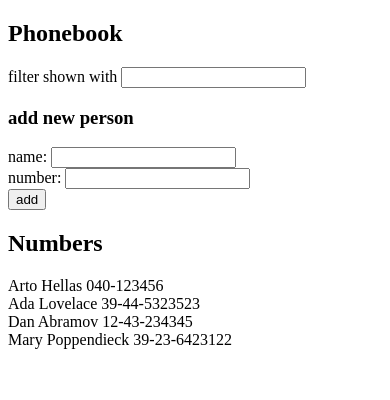
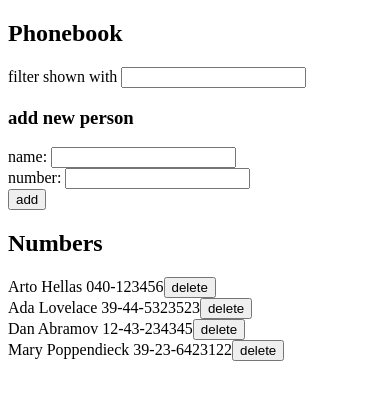
Before and after one commit to indahjann/fullstack-moocfi, a React (Vite) app in the folder Part 2/phonebook/: page / in a window 390 px wide. Shown: the top 400 px of the page. Built offline with nearby package versions, Linux system fonts and the light colour scheme; data requests are answered from the project's data file.

Commit message:
forget to create new branch, 2.14: The Phonebook step 9 done

```diff
--- a/Part 2/phonebook/src/App.jsx
+++ b/Part 2/phonebook/src/App.jsx
@@ -18,6 +18,19 @@
         setPersons(initialPerson)
       })
     }, [])
+
+  const deletePerson = (id) => {
+    const person = persons.find(p => p.id === id)
+    console.log('delete', person)
+
+    if (window.confirm(`Delete ${person.name} ?`)) {
+      personService
+        .remove(id)
+        .then(() => {
+          setPersons(persons.filter(p => p.id !== id))
+        })
+    }
+  }
 
   const addPerson = (event) => {
     event.preventDefault()
@@ -78,7 +91,7 @@
       />
 
       <h2>Numbers</h2>
-      <Persons personToShow={personToShow} />
+      <Persons personToShow={personToShow} deletePerson={deletePerson} />
     </div>
   )
 }
--- a/Part 2/phonebook/src/components/Persons.jsx
+++ b/Part 2/phonebook/src/components/Persons.jsx
@@ -1,9 +1,10 @@
-const Persons = ({ personToShow }) => {
-    return (
+const Persons = ({ personToShow, deletePerson }) => {
+  return (
     <div>
       {personToShow.map(person =>
         <div key={person.id}>
           {person.name} {person.number}
+          <button onClick={() => deletePerson(person.id)}>delete</button>
         </div>
       )}
     </div>
--- a/Part 2/phonebook/src/services/persons.js
+++ b/Part 2/phonebook/src/services/persons.js
@@ -11,4 +11,9 @@
     return request.then(response => response.data)
 }
 
-export default {getAll, create}
+const remove = (id) => {
+    const request = axios.delete(`${baseUrl}/${id}`)
+    return request.then(response => response.data)
+}
+
+export default {getAll, create, remove}
```
